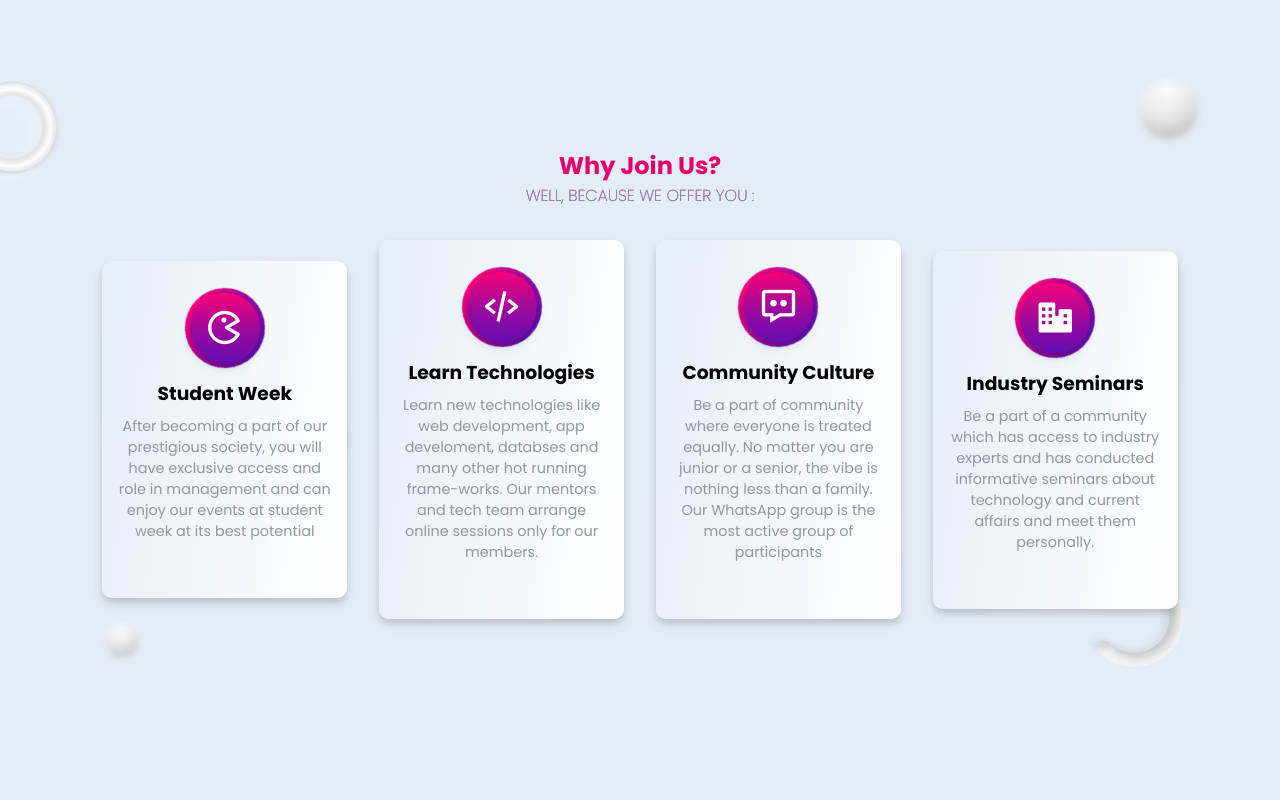
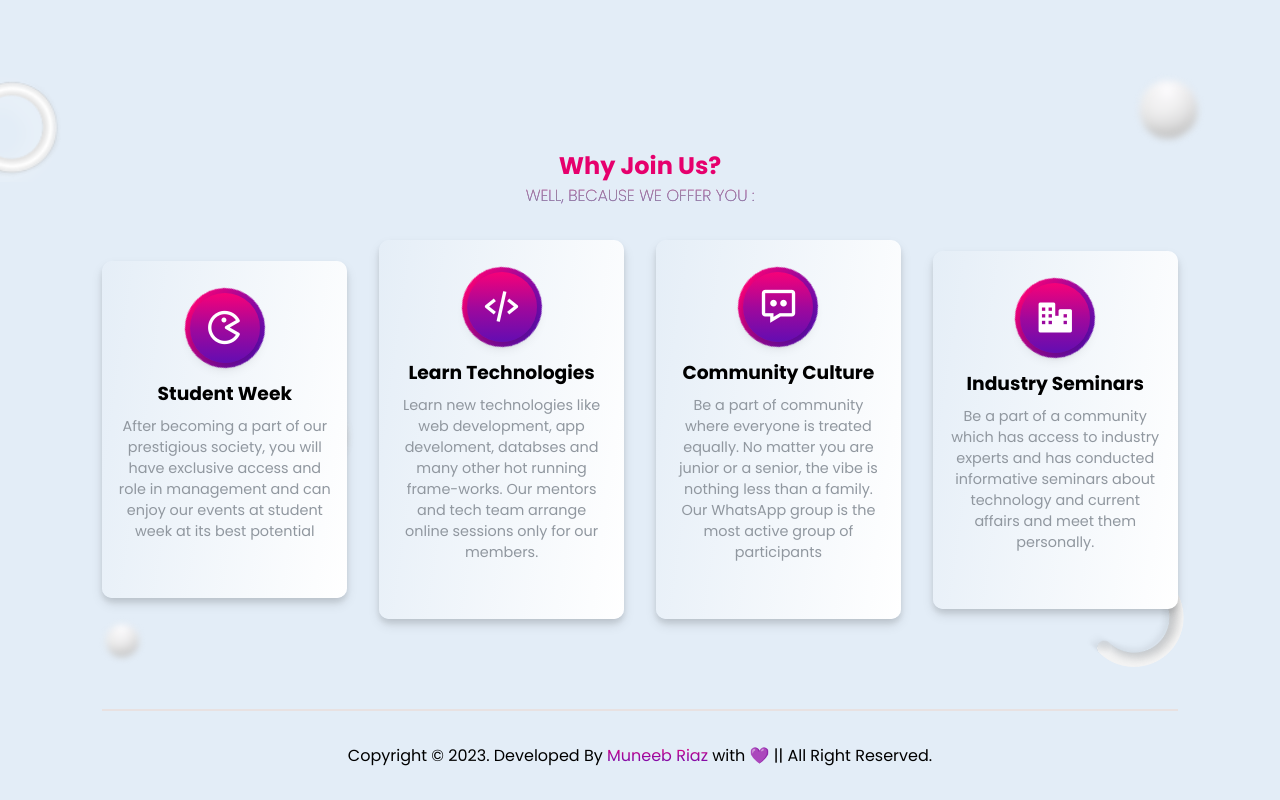
Before and after one commit to rascui/website, a React (Create React App) app in the folder website-react/: page / in a window 1280 px wide. Shown: the part 1501-2301 px from the top of the page. Before the commit the page ends 2210 px from the top, so only its background shows below. Built offline with nearby package versions, Linux system fonts and the light colour scheme.

Commit message:
refactor(page): rename `HeaderNav` component to `PageFooter`
References:
- https://github.com/rascui/website/issues/28

```diff
--- a/website-react/src/App.js
+++ b/website-react/src/App.js
@@ -1,5 +1,6 @@
 import './assets/css/style.css';
 import PageHeader from './components/PageHeader';
+import PageFooter from './components/PageFooter';
 import SectionHome from './components/SectionHome';
 import SectionAbout from './components/SectionAbout';
 import SectionServices from './components/SectionServices';
@@ -11,6 +12,7 @@ function App() {
       <SectionHome />
       <SectionAbout />
       <SectionServices />
+      <PageFooter />
     </div>
   );
 }
--- /dev/null
+++ b/website-react/src/components/PageFooter.js
@@ -0,0 +1,14 @@
+import React from 'react';
+
+const PageFooter = () => {
+	return (
+		<footer>
+			<p>
+				Copyright © 2023. Developed By <span>Muneeb Riaz</span> with 💜 || All
+				Right Reserved.
+			</p>
+		</footer>
+	);
+}
+
+export default PageFooter;
```
